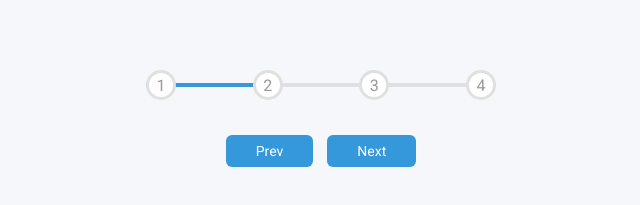
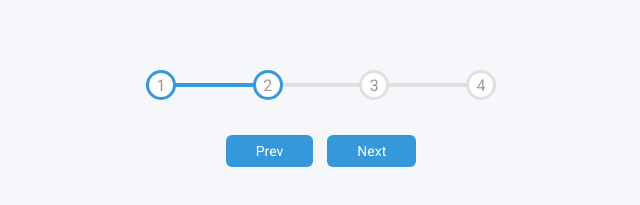
Before and after one commit to lauramarcq/5050, a plain HTML site: page Day-2/index.html in a window 1280 px wide. Both pictures are taken after a click on the button "Next". Shown: the part 279-484 px from the top of the page, 319-959 px from the left. Drawn offline with Linux system fonts and the light colour scheme.

Commit message:
arrrggg class selector missing oin css file

```diff
--- a/Day-2/script.js
+++ b/Day-2/script.js
@@ -15,8 +15,8 @@ next.addEventListener('click', () => {
 })
 
 prev.addEventListener('click', () => {
-    currentActive--;
-    console.log(currentActive);
+    currentActive--
+    console.log(currentActive)
     if(currentActive < 1) {
         currentActive = 1
     }
@@ -25,13 +25,13 @@ prev.addEventListener('click', () => {
 })
 
 function update() {
-    circles.forEach((circle, indx) => {
-        if(indx < currentActive) {
+    circles.forEach((circle, idx) => {
+        if(idx < currentActive) {
             circle.classList.add('active')
         } else {
             circle.classList.remove('active')
         }
-    })
+    });
 
     const actives = document.querySelectorAll('.active')
     progress.style.width = (actives.length -1) / (circles.length -1) * 100 + '%';
--- a/Day-2/style.css
+++ b/Day-2/style.css
@@ -10,6 +10,7 @@
 * {
   box-sizing: border-box;
 }
+
 body {
   background-color: #f6f7fb;
   font-family: 'Roboto', sans-serif;
@@ -60,13 +61,13 @@ body {
   transform: translateY(
     -50%
   ); /* to really place the line in the middle middle */
-  width: 0;
+  width: 0%;
   z-index: -1; /* to place it behind the number */
   transition: 0.4s ease;
 }
 
 .circle {
-  background-color: white;
+  background-color: #fff;
   color: #999;
   border-radius: 50%;
   height: 30px;
@@ -79,7 +80,7 @@ body {
   transition: 0.4s ease;
 }
 
-circle.active {
+.circle.active {
   border-color: var(--line-border-fill);
 }
 
```
